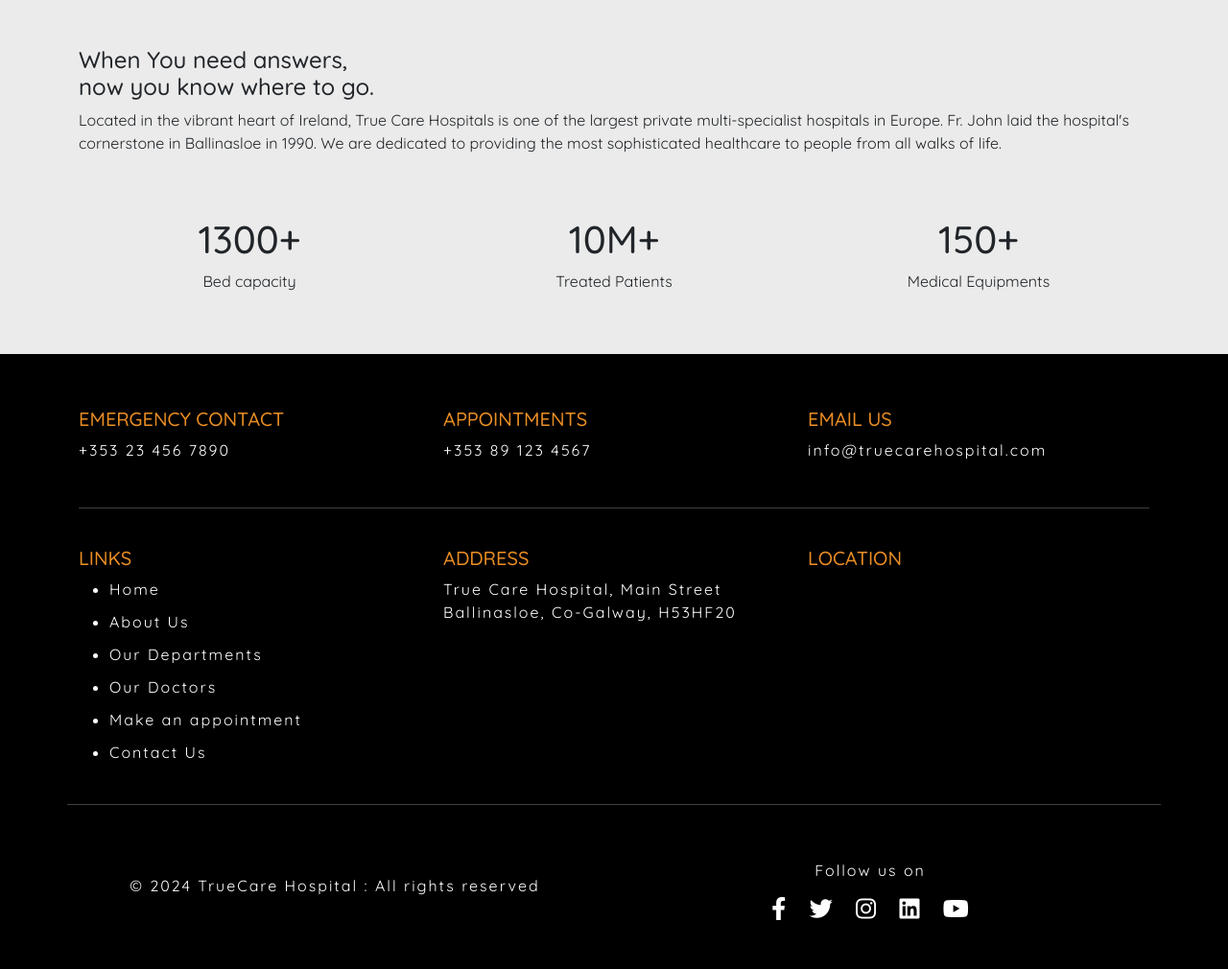
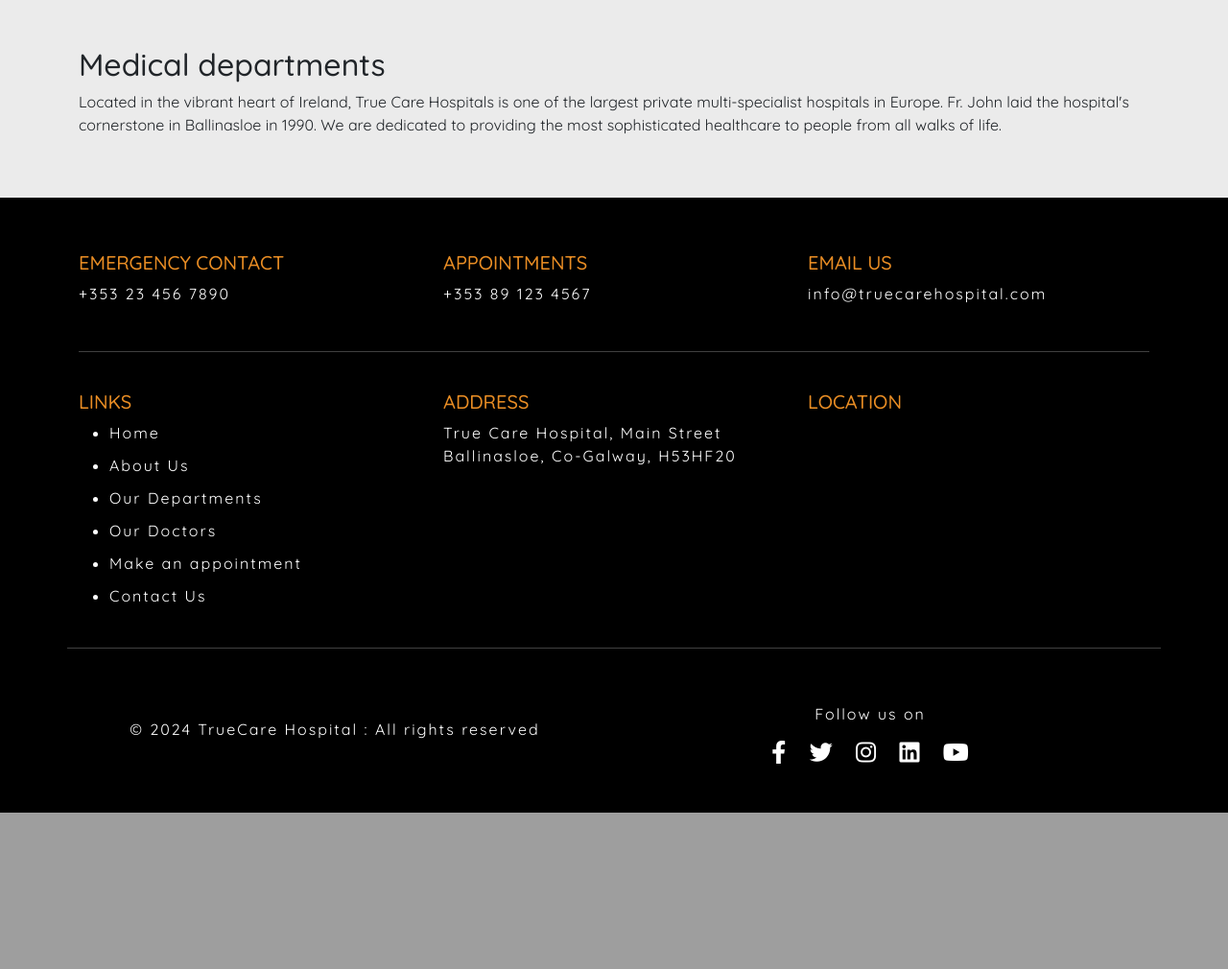
Before and after one commit to EbyChacko/true-care, a Django app: page /departments/ in a window 1280 px wide. Shown: the part 1067-2077 px from the top of the page at 96% size. After the commit the page ends 1914 px from the top, so only its background shows below. Run offline with Django 4.2, Linux system fonts and the light colour scheme; some libraries are stand-ins or nearby versions.

Commit message:
readies for deployment

```diff
--- a/true_care/templates/about.html
+++ b/true_care/templates/about.html
@@ -78,7 +78,7 @@
                     empowering our communities towards a future where everyone can receive quality healthcare. Join us
                     on a healing journey where love and compassion are the pillars of everything we do.</p>
             </div>
-            <div class="col-sm-12 col-xl-6 text-start py-5">
+            <div class="col-sm-12 col-xl-6 text-Centre py-5">
                 <div class="accordion accordion-flush" id="accordionFlushExample">
                     <div class="accordion-item">
                         <h2 class="accordion-header">
@@ -145,6 +145,9 @@
                         </div>
                     </div>
                 </div>
+                <div class="col-12 text-centre p-4">
+                    <button class="btn button" href="#">Click Here to make an appointment</button>
+                </div>
             </div>
         </div>
     </div>
--- a/true_care/templates/departments.html
+++ b/true_care/templates/departments.html
@@ -11,7 +11,7 @@
                 class="d-block w-100 img-fluid pt-3" alt="Departments image">
 
             <div class="col-sm-12 text-start py-5">
-                <h4>When You need answers,<br> now you know where to go.</h4>
+                <h2>Medical departments</h2>
                 <p>Located in the vibrant heart of Ireland, True Care Hospitals is one of the largest
                     private multi-specialist hospitals in Europe. Fr. John laid the hospital's cornerstone in
                     Ballinasloe in 1990. We are dedicated to providing the most sophisticated healthcare to people from
@@ -19,18 +19,6 @@
                     walks
                     of life. </p>
             </div>
-            <div class="col-sm-4 text-center pb-5">
-                <h1>1300+</h1>
-                <p>Bed capacity</p>
-            </div>
-            <div class="col-sm-4 text-center pb-5">
-                <h1>10M+</h1>
-                <p>Treated Patients</p>
-            </div>
-            <div class="col-sm-4 text-center pb-5">
-                <h1>150+</h1>
-                <p>Medical Equipments</p>
-            </div>
         </div>
     </div>
 </div>
--- a/true_care/true_care/settings.py
+++ b/true_care/true_care/settings.py
@@ -24,9 +24,9 @@ BASE_DIR = Path(__file__).resolve().parent.parent
 SECRET_KEY = 'django-insecure-bn8ik4l@s_b5babch3z%y_$9#ku)h&+g&-l@w)07e5=4qw@^)v'
 
 # SECURITY WARNING: don't run with debug turned on in production!
-DEBUG = True
+DEBUG = False
 
-ALLOWED_HOSTS = ['127.0.0.1',]
+ALLOWED_HOSTS = ['127.0.0.1', '.herokuapp.com']
 
 
 # Application definition
```
Also changed, not shown: 1 other file.
